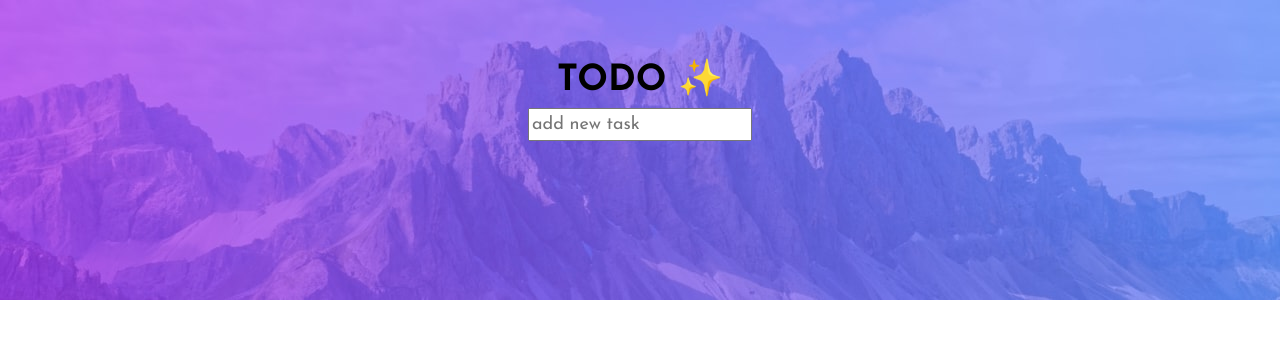
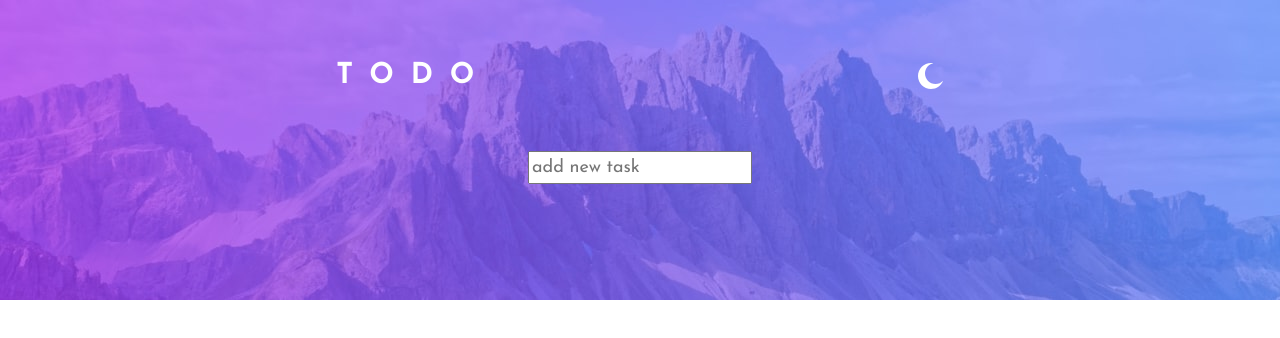
Before and after one commit to Alais29/frontendmentor-todo-app, a React (Vite) app: page / in a window 1280 px wide. Shown: the top 338 px of the page. Built offline with nearby package versions, Linux system fonts and the light colour scheme.

Commit message:
feat(title): add title component, add container to layout

```diff
--- a/src/app/components/App.tsx
+++ b/src/app/components/App.tsx
@@ -3,6 +3,7 @@ import { TaskAdapter } from '../../adapters/services/TaskAdapter'
 import { LocalStorageTasksRepository } from '../../adapters/repositories/LocalStorageTasksRepository'
 import { ITaskWitId } from '../../common/interfaces'
 import { Layout } from './Layout/Layout'
+import { Title } from './Title/Title'
 
 export const App = () => {
   const [taskInput, setTaskInput] = useState('')
@@ -47,7 +48,7 @@ export const App = () => {
 
   return (
     <Layout>
-      <h1>TODO ✨</h1>
+      <Title title={'TODO'} />
       <form onSubmit={handleSubmit}>
         <input
           type='text'
--- a/src/app/components/Layout/Layout.tsx
+++ b/src/app/components/Layout/Layout.tsx
@@ -1,4 +1,3 @@
-import React from 'react'
 import classnames from 'classnames/bind'
 import styles from './layout.module.scss'
 
@@ -8,7 +7,7 @@ export const Layout = ({ children }: { children: React.ReactNode }) => {
   return (
     <div className={cx('layout')}>
       <div className={cx('layout__header')} />
-      {children}
+      <div className={cx('layout__content')}>{children}</div>
     </div>
   )
 }
--- a/src/app/components/Layout/layout.module.scss
+++ b/src/app/components/Layout/layout.module.scss
@@ -18,6 +18,11 @@
     background-size: cover;
     z-index: -1;
   }
+
+  &__content {
+    width: 90%;
+    max-width: 33.75rem;
+  }
 }
 
 @include screen-xs {
--- /dev/null
+++ b/src/app/components/Title/Title.tsx
@@ -0,0 +1,18 @@
+import classnames from 'classnames/bind'
+import styles from './title.module.scss'
+import Moon from '../../../assets/images/icon-moon.svg'
+
+const cx = classnames.bind(styles)
+
+interface ITitle {
+  title: string
+}
+
+export const Title = ({ title }: ITitle) => {
+  return (
+    <div className={cx('title')}>
+      <h1 className={cx('title__text')}>{title}</h1>
+      <img src={Moon} alt='Dark Mode' />
+    </div>
+  )
+}
--- /dev/null
+++ b/src/app/components/Title/title.module.scss
@@ -0,0 +1,24 @@
+@use '../../../assets/styles/abstracts' as *;
+
+.title {
+  display: flex;
+  justify-content: space-between;
+  align-items: center;
+  color: #fff;
+  margin-bottom: 2.5rem;
+  font-size: 0.8rem;
+
+  &__text {
+    letter-spacing: 0.6rem;
+  }
+}
+
+@include screen-xs {
+  .title {
+    margin-bottom: 3rem;
+
+    &__text {
+      letter-spacing: 0.9375rem;
+    }
+  }
+}
```
